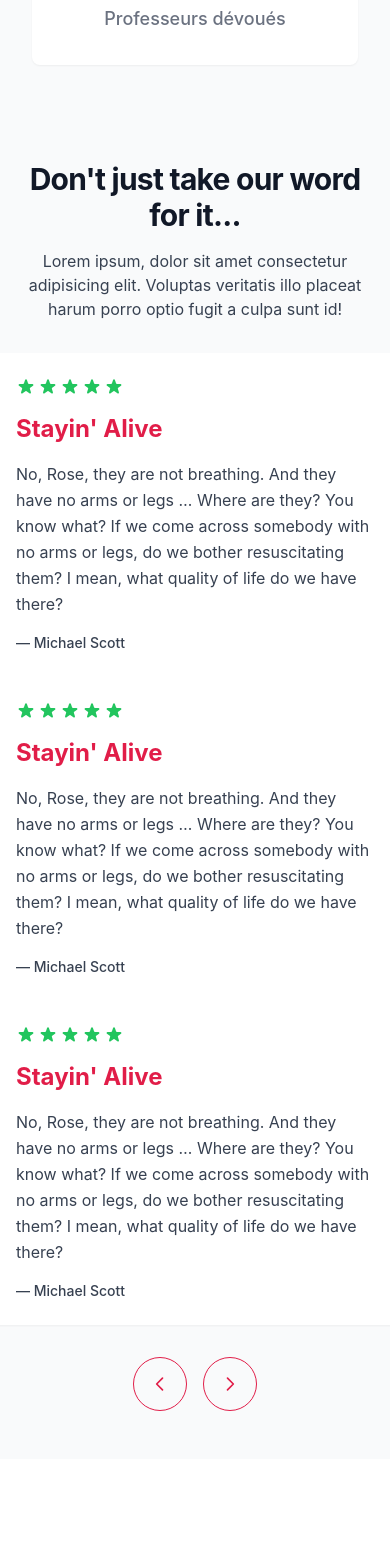
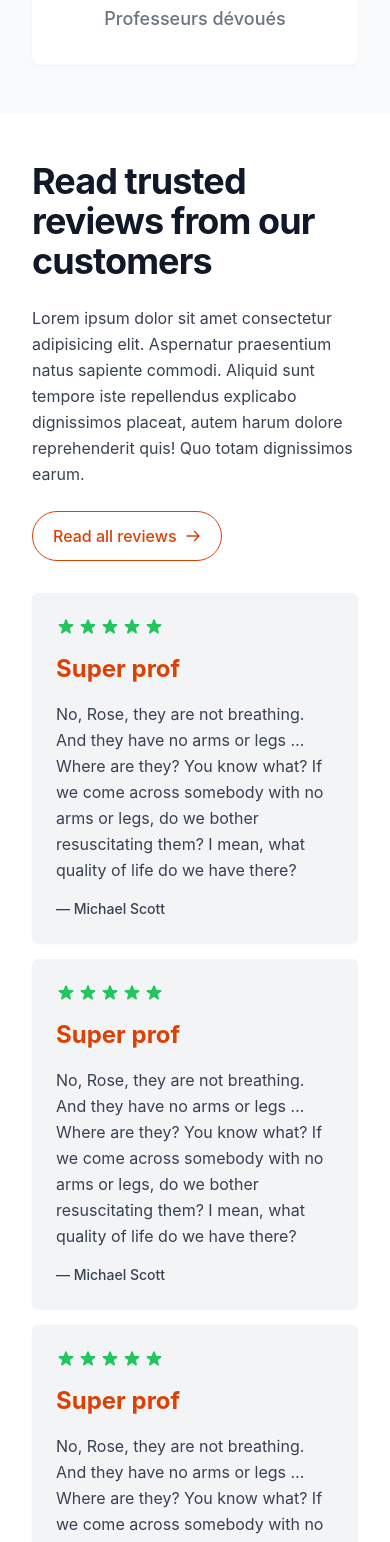
Before and after one commit to williambaele/classpro, a React (Create React App) app: page / in a window 390 px wide. Shown: the part 2208-3750 px from the top of the page. Built offline with nearby package versions, Linux system fonts and the light colour scheme.

Commit message:
Added testimonials

```diff
--- a/src/components/Testimonials.js
+++ b/src/components/Testimonials.js
@@ -1,71 +1,98 @@
-import React from "react";
+import React, { useState } from "react";
 
 const Testimonials = () => {
+  const testimonials = [
+    {
+      title: "Super prof",
+      content:
+        "Lorem ipsum dolor sit amet consectetur adipisicing elit. Aspernatur praesentium natus sapiente commodi. Aliquid sunt tempore iste repellendus explicabo dignissimos placeat, autem harum dolore reprehenderit quis! Quo totam dignissimos earum.",
+      author: "John Doe",
+    },
+    {
+      title: "Super prof",
+      content:
+        "Lorem ipsum dolor sit amet consectetur adipisicing elit. Aspernatur praesentium natus sapiente commodi. Aliquid sunt tempore iste repellendus explicabo dignissimos placeat, autem harum dolore reprehenderit quis! Quo totam dignissimos earum.",
+      author: "John Doe",
+    },
+    {
+      title: "Super prof",
+      content:
+        "Lorem ipsum dolor sit amet consectetur adipisicing elit. Aspernatur praesentium natus sapiente commodi. Aliquid sunt tempore iste repellendus explicabo dignissimos placeat, autem harum dolore reprehenderit quis! Quo totam dignissimos earum.",
+      author: "John Doe",
+    },
+    {
+      title: "Super prof",
+      content:
+        "Lorem ipsum dolor sit amet consectetur adipisicing elit. Aspernatur praesentium natus sapiente commodi. Aliquid sunt tempore iste repellendus explicabo dignissimos placeat, autem harum dolore reprehenderit quis! Quo totam dignissimos earum.",
+      author: "John Doe",
+    },
+    {
+      title: "Super prof",
+      content:
+        "Lorem ipsum dolor sit amet consectetur adipisicing elit. Aspernatur praesentium natus sapiente commodi. Aliquid sunt tempore iste repellendus explicabo dignissimos placeat, autem harum dolore reprehenderit quis! Quo totam dignissimos earum.",
+      author: "John Doe",
+    },
+    {
+      title: "Super prof",
+      content:
+        "Lorem ipsum dolor sit amet consectetur adipisicing elit. Aspernatur praesentium natus sapiente commodi. Aliquid sunt tempore iste repellendus explicabo dignissimos placeat, autem harum dolore reprehenderit quis! Quo totam dignissimos earum.",
+      author: "John Doe",
+    },
+  ];
+
+  const [displayedTestimonials, setDisplayedTestimonials] = useState(3);
+
+  const handleReadAllClick = () => {
+    // Set the number of displayed testimonials to the total number
+    setDisplayedTestimonials(testimonials.length);
+  };
+
   return (
-    <>
-      <section class="bg-gray-50">
-        <div class="mx-auto max-w-[1340px] px-4 py-12 sm:px-6 lg:me-0 lg:py-16 lg:pe-0 lg:ps-8 xl:py-24">
-          <div class="grid grid-cols-1 gap-8 lg:grid-cols-3 lg:items-center lg:gap-16">
-            <div class="max-w-xl text-center ltr:sm:text-left rtl:sm:text-right">
-              <h2 class="text-3xl font-bold tracking-tight text-gray-900 sm:text-4xl">
-                Don't just take our word for it...
+    <section class="mx-auto container px-4 md:px-0">
+      <div class="mx-auto max-w-screen-2xl px-4 py-12 sm:px-6 lg:px-8 lg:py-16">
+        <div class="md:flex md:items-end md:justify-between">
+          <div class="max-w-xl">
+            <h2 class="text-4xl font-bold tracking-tight text-gray-900 sm:text-5xl">
+              Read trusted reviews from our customers
             </h2>
 
-              <p class="mt-4 text-gray-700">
-                Lorem ipsum, dolor sit amet consectetur adipisicing elit.
-                Voluptas veritatis illo placeat harum porro optio fugit a culpa
-                sunt id!
+            <p class="mt-6 w-full leading-relaxed text-gray-700">
+              Lorem ipsum dolor sit amet consectetur adipisicing elit.
+              Aspernatur praesentium natus sapiente commodi. Aliquid sunt
+              tempore iste repellendus explicabo dignissimos placeat, autem
+              harum dolore reprehenderit quis! Quo totam dignissimos earum.
             </p>
+          </div>
 
-              <div class="hidden lg:mt-8 lg:flex lg:gap-4">
           <button
-                  aria-label="Previous slide"
-                  id="keen-slider-previous-desktop"
-                  class="rounded-full border border-rose-600 p-3 text-rose-600 transition hover:bg-rose-600 hover:text-white"
+            href="#"
+            onClick={handleReadAllClick}
+            class="mt-6 inline-flex shrink-0 items-center gap-2 rounded-full border border-[#DB4105] px-5 py-3 text-[#DB4105] transition hover:bg-[#DB4105] hover:text-white md:mt-0"
           >
+            <span class="font-medium"> Read all reviews </span>
+
             <svg
               xmlns="http://www.w3.org/2000/svg"
+              class="h-4 w-4 rtl:rotate-180"
               fill="none"
               viewBox="0 0 24 24"
-                    stroke-width="1.5"
               stroke="currentColor"
-                    class="h-5 w-5 rtl:rotate-180"
             >
               <path
                 stroke-linecap="round"
                 stroke-linejoin="round"
-                      d="M15.75 19.5L8.25 12l7.5-7.5"
-                    />
-                  </svg>
-                </button>
-
-                <button
-                  aria-label="Next slide"
-                  id="keen-slider-next-desktop"
-                  class="rounded-full border border-rose-600 p-3 text-rose-600 transition hover:bg-rose-600 hover:text-white"
-                >
-                  <svg
-                    class="h-5 w-5 rtl:rotate-180"
-                    fill="none"
-                    stroke="currentColor"
-                    viewBox="0 0 24 24"
-                    xmlns="http://www.w3.org/2000/svg"
-                  >
-                    <path
-                      d="M9 5l7 7-7 7"
-                      stroke-linecap="round"
-                      stroke-linejoin="round"
                 stroke-width="2"
+                d="M14 5l7 7m0 0l-7 7m7-7H3"
               />
             </svg>
           </button>
         </div>
-            </div>
-
-            <div class="-mx-6 lg:col-span-2 lg:mx-0">
-              <div id="keen-slider" class="keen-slider">
-                <div class="keen-slider__slide">
-                  <blockquote class="flex h-full flex-col justify-between bg-white p-6 shadow-sm sm:p-8 lg:p-12">
+        <div class="mt-8 grid grid-cols-1 gap-4 md:grid-cols-3">
+          {testimonials.slice(0, displayedTestimonials).map((item, index) => (
+            <div
+              key={index}
+              className="bg-gray-100 flex h-full flex-col justify-between p-6 shadow-sm sm:p-8 rounded-md hover:bg-white hover:border"
+            >
               <div>
                 <div class="flex gap-0.5 text-green-500">
                   <svg
@@ -115,16 +142,15 @@ const Testimonials = () => {
                 </div>
 
                 <div class="mt-4">
-                        <p class="text-2xl font-bold text-rose-600 sm:text-3xl">
-                          Stayin' Alive
+                  <p class="text-2xl font-bold text-[#DB4105] sm:text-3xl">
+                    {item.title}
                   </p>
 
                   <p class="mt-4 leading-relaxed text-gray-700">
-                          No, Rose, they are not breathing. And they have no
-                          arms or legs … Where are they? You know what? If we
-                          come across somebody with no arms or legs, do we
-                          bother resuscitating them? I mean, what quality of
-                          life do we have there?
+                    No, Rose, they are not breathing. And they have no arms or
+                    legs … Where are they? You know what? If we come across
+                    somebody with no arms or legs, do we bother resuscitating
+                    them? I mean, what quality of life do we have there?
                   </p>
                 </div>
               </div>
@@ -132,200 +158,11 @@ const Testimonials = () => {
               <footer class="mt-4 text-sm font-medium text-gray-700 sm:mt-6">
                 &mdash; Michael Scott
               </footer>
-                  </blockquote>
             </div>
-
-                <div class="keen-slider__slide">
-                  <blockquote class="flex h-full flex-col justify-between bg-white p-6 shadow-sm sm:p-8 lg:p-12">
-                    <div>
-                      <div class="flex gap-0.5 text-green-500">
-                        <svg
-                          class="h-5 w-5"
-                          fill="currentColor"
-                          viewBox="0 0 20 20"
-                          xmlns="http://www.w3.org/2000/svg"
-                        >
-                          <path d="M9.049 2.927c.3-.921 1.603-.921 1.902 0l1.07 3.292a1 1 0 00.95.69h3.462c.969 0 1.371 1.24.588 1.81l-2.8 2.034a1 1 0 00-.364 1.118l1.07 3.292c.3.921-.755 1.688-1.54 1.118l-2.8-2.034a1 1 0 00-1.175 0l-2.8 2.034c-.784.57-1.838-.197-1.539-1.118l1.07-3.292a1 1 0 00-.364-1.118L2.98 8.72c-.783-.57-.38-1.81.588-1.81h3.461a1 1 0 00.951-.69l1.07-3.292z" />
-                        </svg>
-
-                        <svg
-                          class="h-5 w-5"
-                          fill="currentColor"
-                          viewBox="0 0 20 20"
-                          xmlns="http://www.w3.org/2000/svg"
-                        >
-                          <path d="M9.049 2.927c.3-.921 1.603-.921 1.902 0l1.07 3.292a1 1 0 00.95.69h3.462c.969 0 1.371 1.24.588 1.81l-2.8 2.034a1 1 0 00-.364 1.118l1.07 3.292c.3.921-.755 1.688-1.54 1.118l-2.8-2.034a1 1 0 00-1.175 0l-2.8 2.034c-.784.57-1.838-.197-1.539-1.118l1.07-3.292a1 1 0 00-.364-1.118L2.98 8.72c-.783-.57-.38-1.81.588-1.81h3.461a1 1 0 00.951-.69l1.07-3.292z" />
-                        </svg>
-
-                        <svg
-                          class="h-5 w-5"
-                          fill="currentColor"
-                          viewBox="0 0 20 20"
-                          xmlns="http://www.w3.org/2000/svg"
-                        >
-                          <path d="M9.049 2.927c.3-.921 1.603-.921 1.902 0l1.07 3.292a1 1 0 00.95.69h3.462c.969 0 1.371 1.24.588 1.81l-2.8 2.034a1 1 0 00-.364 1.118l1.07 3.292c.3.921-.755 1.688-1.54 1.118l-2.8-2.034a1 1 0 00-1.175 0l-2.8 2.034c-.784.57-1.838-.197-1.539-1.118l1.07-3.292a1 1 0 00-.364-1.118L2.98 8.72c-.783-.57-.38-1.81.588-1.81h3.461a1 1 0 00.951-.69l1.07-3.292z" />
-                        </svg>
-
-                        <svg
-                          class="h-5 w-5"
-                          fill="currentColor"
-                          viewBox="0 0 20 20"
-                          xmlns="http://www.w3.org/2000/svg"
-                        >
-                          <path d="M9.049 2.927c.3-.921 1.603-.921 1.902 0l1.07 3.292a1 1 0 00.95.69h3.462c.969 0 1.371 1.24.588 1.81l-2.8 2.034a1 1 0 00-.364 1.118l1.07 3.292c.3.921-.755 1.688-1.54 1.118l-2.8-2.034a1 1 0 00-1.175 0l-2.8 2.034c-.784.57-1.838-.197-1.539-1.118l1.07-3.292a1 1 0 00-.364-1.118L2.98 8.72c-.783-.57-.38-1.81.588-1.81h3.461a1 1 0 00.951-.69l1.07-3.292z" />
-                        </svg>
-
-                        <svg
-                          class="h-5 w-5"
-                          fill="currentColor"
-                          viewBox="0 0 20 20"
-                          xmlns="http://www.w3.org/2000/svg"
-                        >
-                          <path d="M9.049 2.927c.3-.921 1.603-.921 1.902 0l1.07 3.292a1 1 0 00.95.69h3.462c.969 0 1.371 1.24.588 1.81l-2.8 2.034a1 1 0 00-.364 1.118l1.07 3.292c.3.921-.755 1.688-1.54 1.118l-2.8-2.034a1 1 0 00-1.175 0l-2.8 2.034c-.784.57-1.838-.197-1.539-1.118l1.07-3.292a1 1 0 00-.364-1.118L2.98 8.72c-.783-.57-.38-1.81.588-1.81h3.461a1 1 0 00.951-.69l1.07-3.292z" />
-                        </svg>
-                      </div>
-
-                      <div class="mt-4">
-                        <p class="text-2xl font-bold text-rose-600 sm:text-3xl">
-                          Stayin' Alive
-                        </p>
-
-                        <p class="mt-4 leading-relaxed text-gray-700">
-                          No, Rose, they are not breathing. And they have no
-                          arms or legs … Where are they? You know what? If we
-                          come across somebody with no arms or legs, do we
-                          bother resuscitating them? I mean, what quality of
-                          life do we have there?
-                        </p>
-                      </div>
-                    </div>
-
-                    <footer class="mt-4 text-sm font-medium text-gray-700 sm:mt-6">
-                      &mdash; Michael Scott
-                    </footer>
-                  </blockquote>
-                </div>
-
-                <div class="keen-slider__slide">
-                  <blockquote class="flex h-full flex-col justify-between bg-white p-6 shadow-sm sm:p-8 lg:p-12">
-                    <div>
-                      <div class="flex gap-0.5 text-green-500">
-                        <svg
-                          class="h-5 w-5"
-                          fill="currentColor"
-                          viewBox="0 0 20 20"
-                          xmlns="http://www.w3.org/2000/svg"
-                        >
-                          <path d="M9.049 2.927c.3-.921 1.603-.921 1.902 0l1.07 3.292a1 1 0 00.95.69h3.462c.969 0 1.371 1.24.588 1.81l-2.8 2.034a1 1 0 00-.364 1.118l1.07 3.292c.3.921-.755 1.688-1.54 1.118l-2.8-2.034a1 1 0 00-1.175 0l-2.8 2.034c-.784.57-1.838-.197-1.539-1.118l1.07-3.292a1 1 0 00-.364-1.118L2.98 8.72c-.783-.57-.38-1.81.588-1.81h3.461a1 1 0 00.951-.69l1.07-3.292z" />
-                        </svg>
-
-                        <svg
-                          class="h-5 w-5"
-                          fill="currentColor"
-                          viewBox="0 0 20 20"
-                          xmlns="http://www.w3.org/2000/svg"
-                        >
-                          <path d="M9.049 2.927c.3-.921 1.603-.921 1.902 0l1.07 3.292a1 1 0 00.95.69h3.462c.969 0 1.371 1.24.588 1.81l-2.8 2.034a1 1 0 00-.364 1.118l1.07 3.292c.3.921-.755 1.688-1.54 1.118l-2.8-2.034a1 1 0 00-1.175 0l-2.8 2.034c-.784.57-1.838-.197-1.539-1.118l1.07-3.292a1 1 0 00-.364-1.118L2.98 8.72c-.783-.57-.38-1.81.588-1.81h3.461a1 1 0 00.951-.69l1.07-3.292z" />
-                        </svg>
-
-                        <svg
-                          class="h-5 w-5"
-                          fill="currentColor"
-                          viewBox="0 0 20 20"
-                          xmlns="http://www.w3.org/2000/svg"
-                        >
-                          <path d="M9.049 2.927c.3-.921 1.603-.921 1.902 0l1.07 3.292a1 1 0 00.95.69h3.462c.969 0 1.371 1.24.588 1.81l-2.8 2.034a1 1 0 00-.364 1.118l1.07 3.292c.3.921-.755 1.688-1.54 1.118l-2.8-2.034a1 1 0 00-1.175 0l-2.8 2.034c-.784.57-1.838-.197-1.539-1.118l1.07-3.292a1 1 0 00-.364-1.118L2.98 8.72c-.783-.57-.38-1.81.588-1.81h3.461a1 1 0 00.951-.69l1.07-3.292z" />
-                        </svg>
-
-                        <svg
-                          class="h-5 w-5"
-                          fill="currentColor"
-                          viewBox="0 0 20 20"
-                          xmlns="http://www.w3.org/2000/svg"
-                        >
-                          <path d="M9.049 2.927c.3-.921 1.603-.921 1.902 0l1.07 3.292a1 1 0 00.95.69h3.462c.969 0 1.371 1.24.588 1.81l-2.8 2.034a1 1 0 00-.364 1.118l1.07 3.292c.3.921-.755 1.688-1.54 1.118l-2.8-2.034a1 1 0 00-1.175 0l-2.8 2.034c-.784.57-1.838-.197-1.539-1.118l1.07-3.292a1 1 0 00-.364-1.118L2.98 8.72c-.783-.57-.38-1.81.588-1.81h3.461a1 1 0 00.951-.69l1.07-3.292z" />
-                        </svg>
-
-                        <svg
-                          class="h-5 w-5"
-                          fill="currentColor"
-                          viewBox="0 0 20 20"
-                          xmlns="http://www.w3.org/2000/svg"
-                        >
-                          <path d="M9.049 2.927c.3-.921 1.603-.921 1.902 0l1.07 3.292a1 1 0 00.95.69h3.462c.969 0 1.371 1.24.588 1.81l-2.8 2.034a1 1 0 00-.364 1.118l1.07 3.292c.3.921-.755 1.688-1.54 1.118l-2.8-2.034a1 1 0 00-1.175 0l-2.8 2.034c-.784.57-1.838-.197-1.539-1.118l1.07-3.292a1 1 0 00-.364-1.118L2.98 8.72c-.783-.57-.38-1.81.588-1.81h3.461a1 1 0 00.951-.69l1.07-3.292z" />
-                        </svg>
-                      </div>
-
-                      <div class="mt-4">
-                        <p class="text-2xl font-bold text-rose-600 sm:text-3xl">
-                          Stayin' Alive
-                        </p>
-
-                        <p class="mt-4 leading-relaxed text-gray-700">
-                          No, Rose, they are not breathing. And they have no
-                          arms or legs … Where are they? You know what? If we
-                          come across somebody with no arms or legs, do we
-                          bother resuscitating them? I mean, what quality of
-                          life do we have there?
-                        </p>
-                      </div>
-                    </div>
-
-                    <footer class="mt-4 text-sm font-medium text-gray-700 sm:mt-6">
-                      &mdash; Michael Scott
-                    </footer>
-                  </blockquote>
-                </div>
-              </div>
-            </div>
-          </div>
-
-          <div class="mt-8 flex justify-center gap-4 lg:hidden">
-            <button
-              aria-label="Previous slide"
-              id="keen-slider-previous"
-              class="rounded-full border border-rose-600 p-4 text-rose-600 transition hover:bg-rose-600 hover:text-white"
-            >
-              <svg
-                class="h-5 w-5 -rotate-180 transform"
-                fill="none"
-                stroke="currentColor"
-                viewBox="0 0 24 24"
-                xmlns="http://www.w3.org/2000/svg"
-              >
-                <path
-                  d="M9 5l7 7-7 7"
-                  stroke-linecap="round"
-                  stroke-linejoin="round"
-                  stroke-width="2"
-                />
-              </svg>
-            </button>
-
-            <button
-              aria-label="Next slide"
-              id="keen-slider-next"
-              class="rounded-full border border-rose-600 p-4 text-rose-600 transition hover:bg-rose-600 hover:text-white"
-            >
-              <svg
-                class="h-5 w-5"
-                fill="none"
-                stroke="currentColor"
-                viewBox="0 0 24 24"
-                xmlns="http://www.w3.org/2000/svg"
-              >
-                <path
-                  d="M9 5l7 7-7 7"
-                  stroke-linecap="round"
-                  stroke-linejoin="round"
-                  stroke-width="2"
-                />
-              </svg>
-            </button>
+          ))}
         </div>
       </div>
     </section>
-    </>
   );
 };
 
```
Lines whose indentation alone changed are shown as unchanged.
